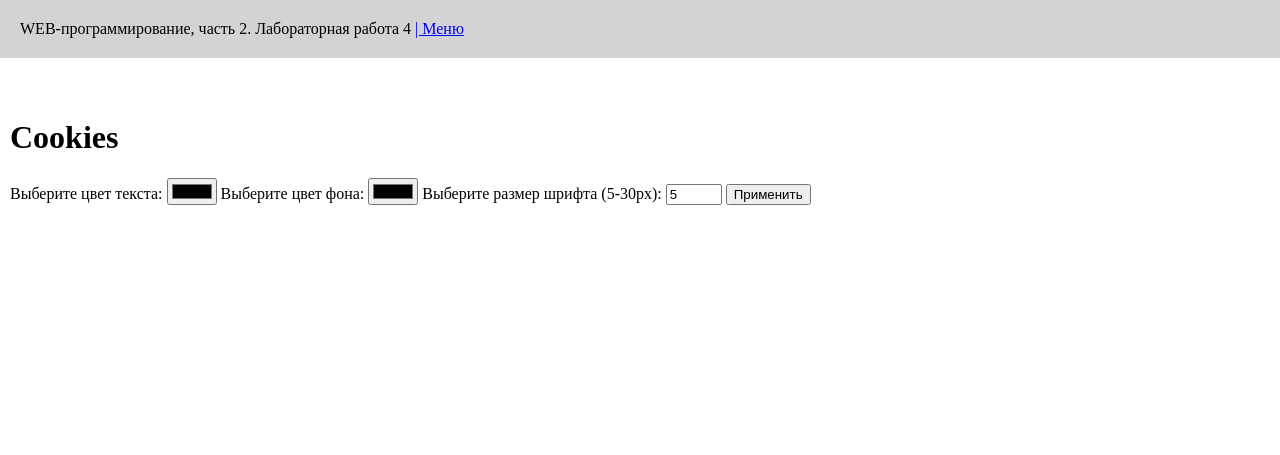
After one commit to AndernTyn/lab2, a Flask app: page /lab4/cookies/ in a window 1280 px wide. The commit adds this page. Shown: the top 455 px of the page. Run offline with Flask 3, Linux system fonts and the light colour scheme.

Commit message:
Фон и размер текста

```diff
--- a/lab4.py
+++ b/lab4.py
@@ -96,3 +96,29 @@ def order_grain():
         return render_template('ordergrain.html', message=message)
 
     return render_template('ordergrain.html')
+
+
+@lab4.route('/lab4/cookies/', methods=['GET', 'POST'])
+def cookies():
+    error = None
+
+    if request.method == 'POST':
+        color = request.form.get('color')
+        bg_color = request.form.get('bg_color')
+        font_size = request.form.get('font_size')
+
+        if color == bg_color:
+            error = "Цвет текста не должен совпадать с цветом фона."
+
+        font_size = int(font_size)
+        if font_size < 5 or font_size > 30:
+            error = "Размер шрифта должен быть от 5px до 30px."
+
+        if error is None:
+            response = redirect('/lab4/cookies/')
+            response.set_cookie('color', color)
+            response.set_cookie('bg_color', bg_color)
+            response.set_cookie('font_size', str(font_size))
+            return response
+
+    return render_template('cookies.html', error=error)
--- a/templates/base.html
+++ b/templates/base.html
@@ -5,6 +5,16 @@
     <meta name="viewport" content="width=device-width, initial-scale=1.0">
     <link rel="stylesheet" href="{{ url_for('static', filename='main.css')}}">
     <title>Туняк Андрей. {% block lab %}{% endblock %}</title>
+    {% if request.cookies.get('color') and request.cookies.get('bg_color') and request.cookies.get('font_size') %}
+    <style>
+        body {
+            color:{{ request.cookies.get('color') }};
+            background-color: {{ request.cookies.get('bg_color') }};
+            font-size: {{ request.cookies.get('font_size') }}px;
+        }
+    </style>
+    {% endif %}
+
 </head>
 <body>
     <header>
--- /dev/null
+++ b/templates/cookies.html
@@ -0,0 +1,24 @@
+{% extends "base.html" %}
+
+{% block lab %}Лабораторная работа 4{% endblock %}
+
+{% block main %}
+
+    <h1>Cookies</h1>
+    <form class="fridge" method="post">
+        <label class="fridge-label-input" for="color">Выберите цвет текста:</label>
+        <input class="fridge-label-input" type="color" id="color" name="color">
+
+        <label class="fridge-label-input" for="bg_color">Выберите цвет фона:</label>
+        <input class="fridge-label-input" type="color" id="bg_color" name="bg_color">
+
+        <label class="fridge-label-input" for="font_size">Выберите размер шрифта (5-30px):</label>
+        <input class="fridge-label-input" type="number" id="font_size" name="font_size" value="5" min="5" max="30">
+
+        <button class="submit" type="submit">Применить</button>
+        {% if error %}
+        <div class="error-message">{{ error }}</div>
+        {% endif %}
+    </form>
+
+{% endblock %}
--- a/templates/lab4.html
+++ b/templates/lab4.html
@@ -15,6 +15,9 @@
         <li>
             <a href="/lab4/ordergrain">Заказ зерна</a>
         </li>
+        <li>
+            <a href="/lab4/cookies">Cookies</a>
+        </li>
     </ol>
 
 
--- a/templates/ticket.html
+++ b/templates/ticket.html
@@ -6,7 +6,7 @@
 <div>
     <h1>Ваш билет на поезд</h1>
     <p><strong>ФИО пассажира:</strong> {{ passenger_name }}</p>
-    <p><strong>Тип пассажира:</strong> {% if passenger_type == 'child' %}Детский{% else %}Взрослый{% endif %}</p>
+    <p><strong>Билет:</strong> {% if passenger_type == 'child' %}Детский{% else %}Взрослый{% endif %}</p>
     <p><strong>Тип полки:</strong>
     {% if berth_type == 'lower' %}
         Нижняя
--- a/templates/trail-ticket.html
+++ b/templates/trail-ticket.html
@@ -14,7 +14,7 @@
             </div>
 
             <div>
-                <label for="passenger_type">Тип пассажира:</label>
+                <label for="passenger_type">Билет:</label>
                 <select id="passenger_type" name="passenger_type" required>
                     <option value="child">Детский</option>
                     <option value="adult">Взрослый</option>
```
